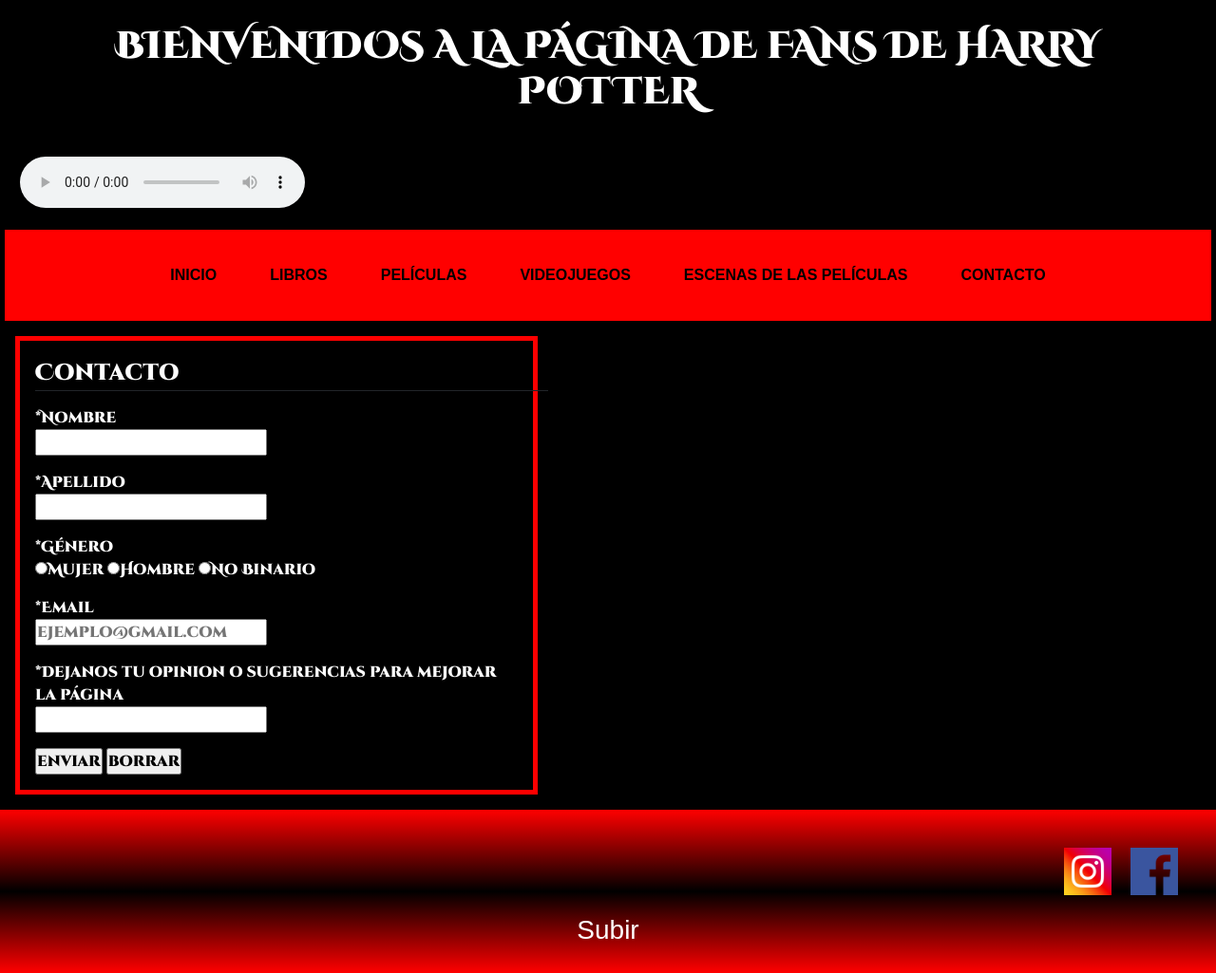
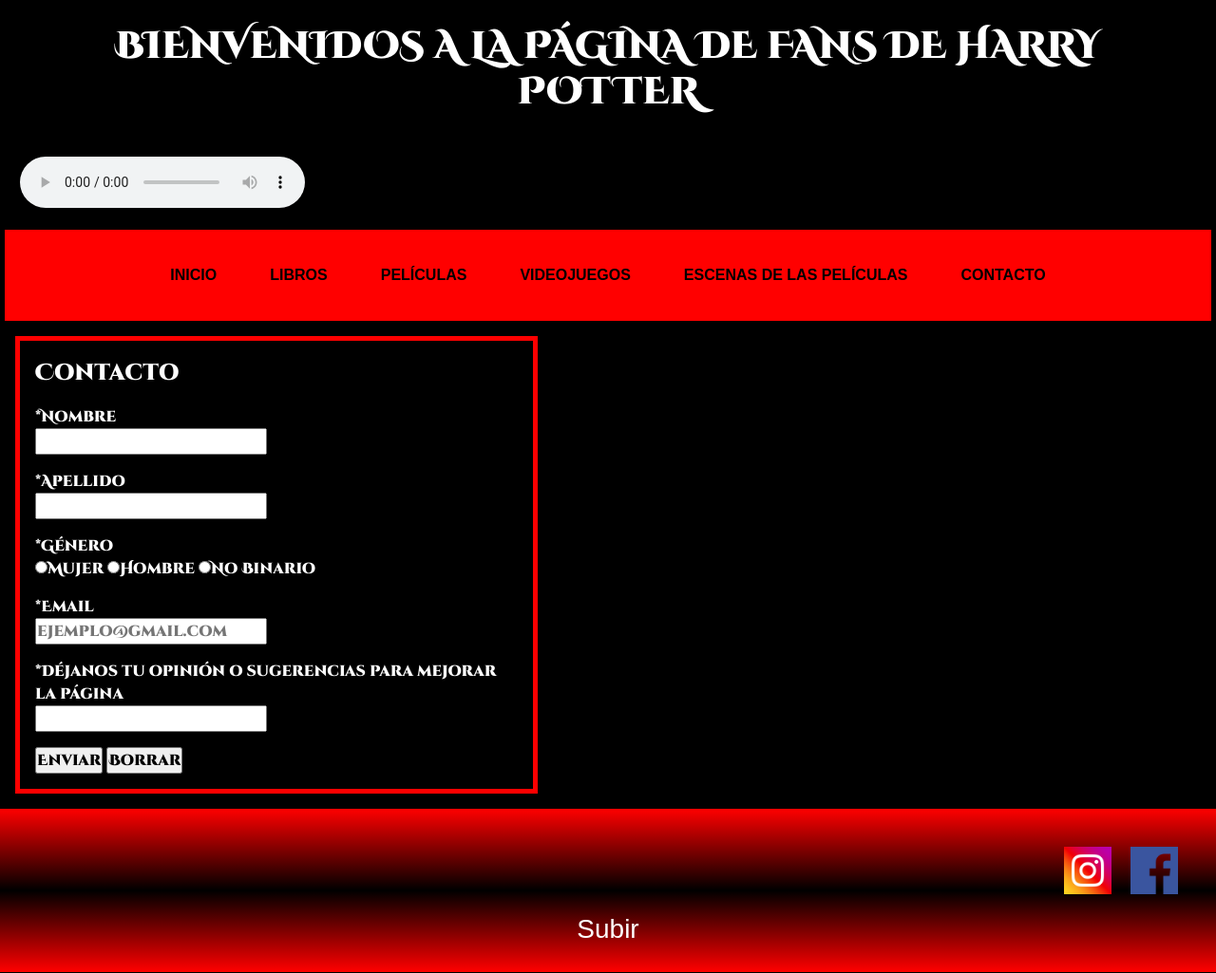
Before and after one commit to MartinMatarrese/HARRY-POTTER-FANS, a website: page pages/contacto.html in a window 1280 px wide. Shown: the whole page at 95% size. Drawn offline with nearby package versions, Linux system fonts and the light colour scheme; a web font is replaced by a local one.

Commit message:
corregi los errores ortograficos de contacto

```diff
--- a/pages/contacto.html
+++ b/pages/contacto.html
@@ -50,7 +50,7 @@
 </header>
 <main class="m-3">
     <form class="formulario" action="">
-            <legend class="formu m-3 my-3 border-bottom border-dark">Contacto</legend>
+            <legend class="formu m-3">Contacto</legend>
             <div class="formu m-3">
                 <label for="name">*Nombre</label>
                 <br>
@@ -74,12 +74,12 @@
                 <input class="texto" type="email" name="email" placeholder="ejemplo@gmail.com" required>
             </div>
             <div class="formu m-3">
-                <label for="opinion o sugerencias">*Dejanos tu opinion o sugerencias para mejorar la página</label>
-                <input class="opinion" type="text" name="opinion o sugerencias">
+                <label for="opinion o sugerencias">*Déjanos tu opinión o sugerencias para mejorar la página</label>
+                <input class="opinion" type="text" name="opinion_o_sugerencias">
             </div>
             <div class="formu m-3">
-                <input type="submit" value="enviar">
-                <input type="reset" value="borrar">
+                <input type="submit" value="Enviar">
+                <input type="reset" value="Borrar">
             </div>
     </form>
 </main>
```
